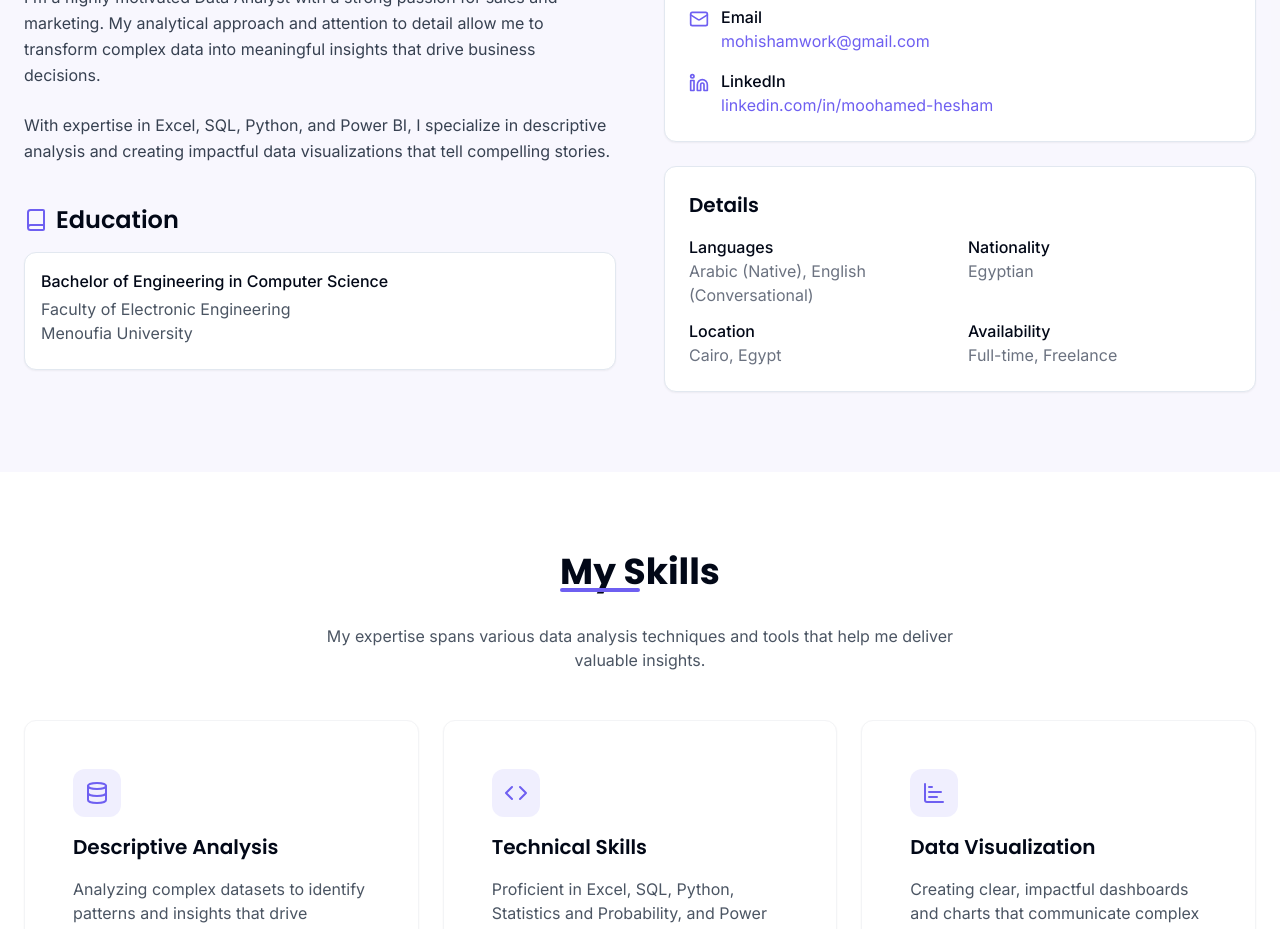
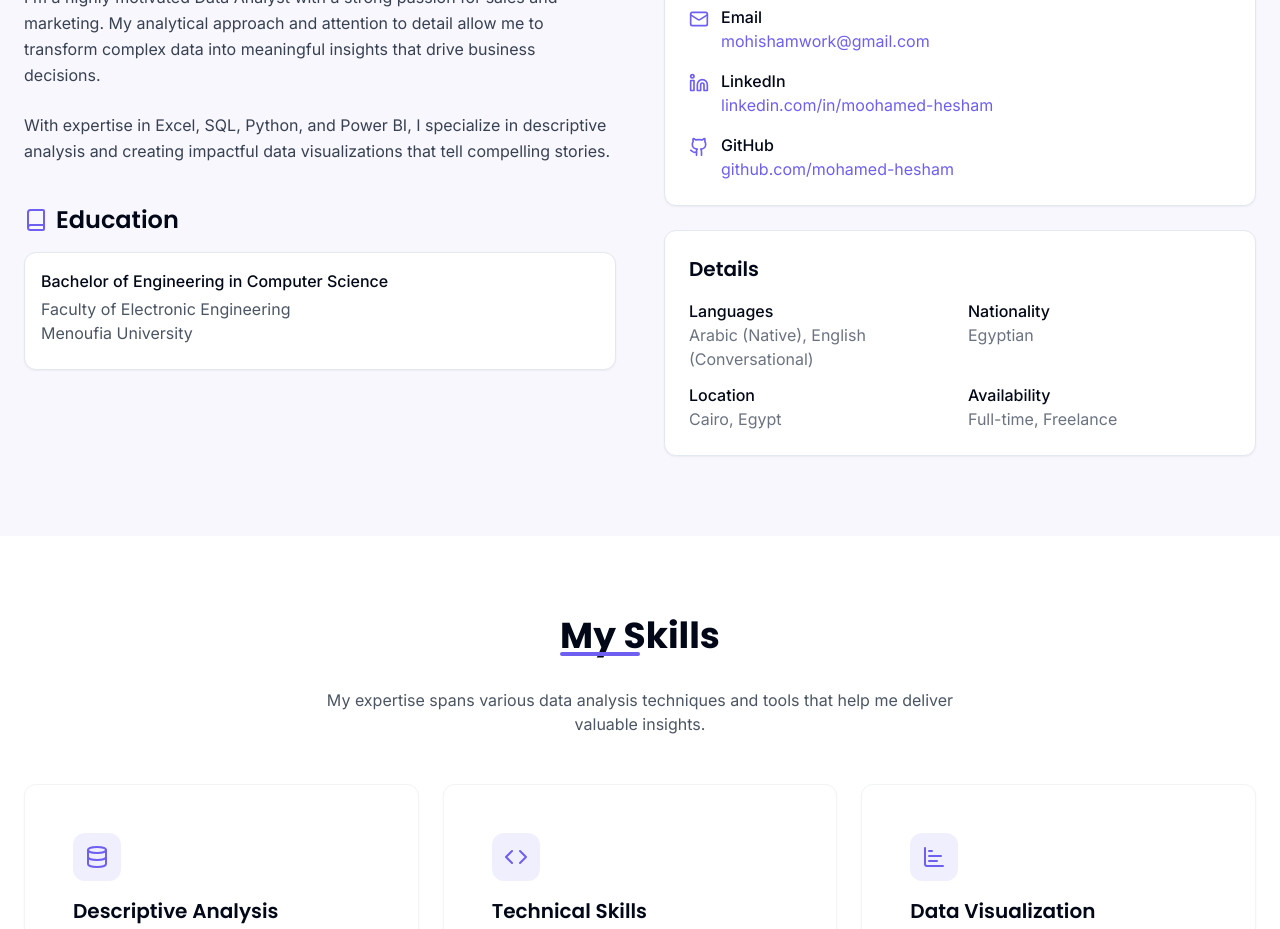
Before and after one commit to moohamed-hesham/hesham-portfolio-showcase, a React (Vite) app: page / in a window 1280 px wide. Shown: the part 960-1889 px from the top of the page. Built offline with nearby package versions, Linux system fonts and the light colour scheme.

Commit message:
Add GitHub link to About section

```diff
--- a/src/components/AboutSection.tsx
+++ b/src/components/AboutSection.tsx
@@ -1,6 +1,6 @@
 import React from 'react';
 import { Card, CardContent } from '@/components/ui/card';
-import { Calendar, Mail, Phone, Linkedin, User, Award, Book } from 'lucide-react';
+import { Calendar, Mail, Phone, Linkedin, User, Award, Book, Github } from 'lucide-react';
 const AboutSection = () => {
   return <section id="about" className="py-20 bg-accent/30">
       <div className="container mx-auto px-4 md:px-6">
@@ -71,6 +71,16 @@ const AboutSection = () => {
                       </a>
                     </div>
                   </div>
+
+                  <div className="flex items-start gap-3">
+                    <Github size={20} className="text-primary mt-1" />
+                    <div>
+                      <div className="font-medium">GitHub</div>
+                      <a href="https://github.com/mohamed-hesham" target="_blank" rel="noopener noreferrer" className="text-primary hover:underline">
+                        github.com/mohamed-hesham
+                      </a>
+                    </div>
+                  </div>
                 </div>
               </CardContent>
             </Card>
```
